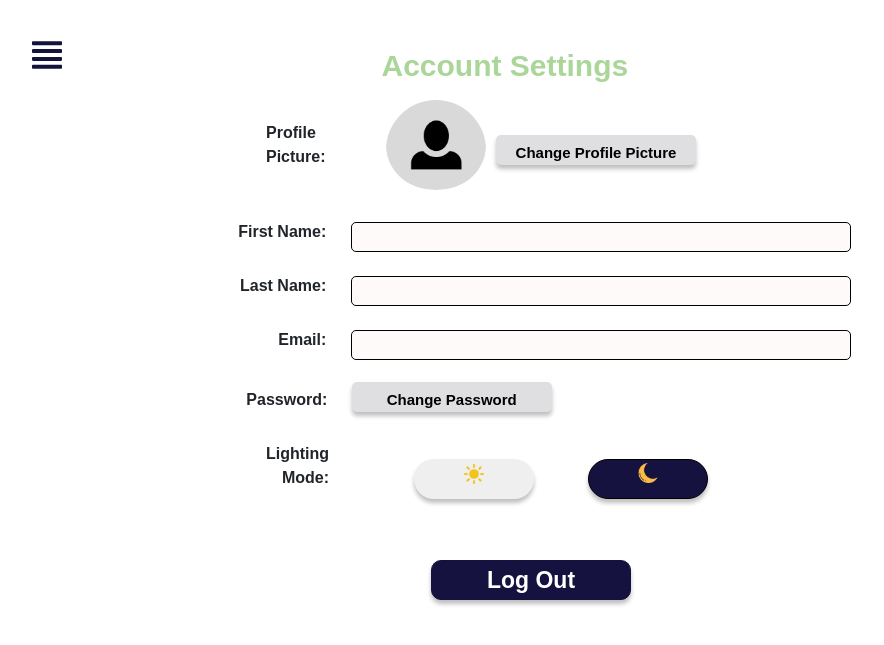
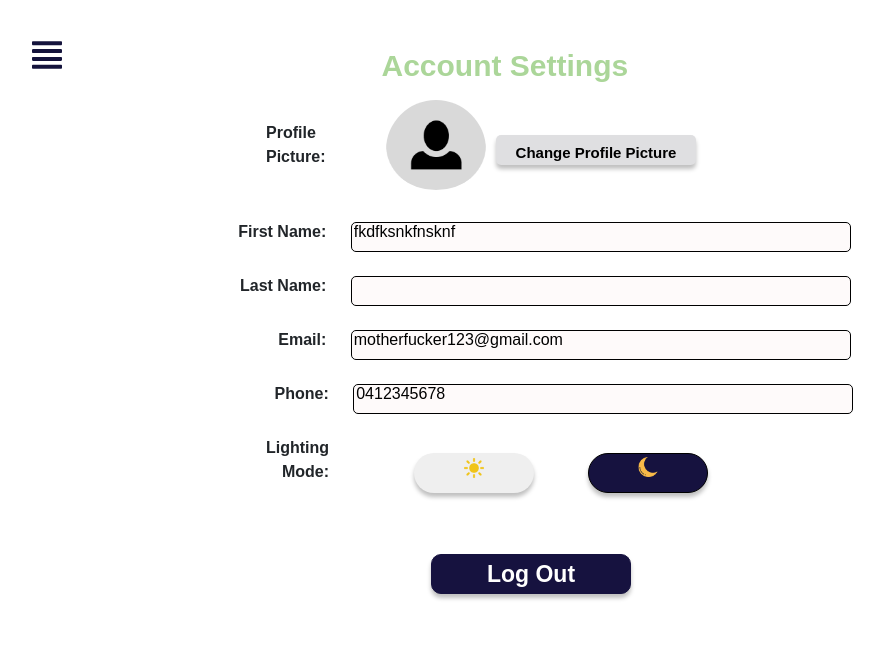
Before and after one commit to KhanhHua2102/Monetize.ai, a Flask app: page /settings in a window 1280 px wide. Shown: the top 645 px of the page, without its empty margins (109-993 px from the left). Run offline with Flask 3, Linux system fonts and the light colour scheme; a user stored in the database is signed in.

Commit message:
Finish with Settings, Sign In, Login Features

```diff
--- a/application/routes.py
+++ b/application/routes.py
@@ -28,9 +28,11 @@ def portfolio():
 def history():
     return render_template('history.html')
 
-@app.route("/settings")
+@app.route('/settings')
 def settings():
-    return render_template('settings.html', menuCss=True)
+    email = session['Email']
+    user_data = sql.getUserData(email)
+    return render_template('settings.html',menuCss=True, user_data=user_data)
 
 @app.route('/help')
 def help():
@@ -47,10 +49,14 @@ def login():
         email = form.email.data
         password = form.password.data
 
-        user_data = sql.getUserData(email, password)
+        user_data = sql.getUserData(email)
+        if not user_data:
+         flash('User not found', 'error')
+         return redirect(url_for('login'))
 
-        if not user_data:
-            return redirect(url_for('login'))
+        if password != user_data.password:
+          flash('Incorrect Password', 'error')
+          return redirect(url_for('login'))
 
         session['Email'] = email
         session.permanent = True  # make the session cookie permanent
--- a/application/templates/settings.html
+++ b/application/templates/settings.html
@@ -14,34 +14,35 @@
 
     <div class="picture">
         <label for="profilepic">Profile Picture:</label>
-                <img src="{{ url_for('static', filename='img/Frame 1.png') }}" alt="profile picture" >
+        <img src="{{ url_for('static', filename='img/Frame 1.png') }}" alt="profile picture">
         <button class="Change-Profile">Change Profile Picture</button>
     </div>
     <div class="Firstname">
         <label for="firstname">First Name:</label>
-			<input type="text" id="firstname" name="firstname">
+        <input type="text" id="firstname" name="firstname" value="{{ user_data.user_name.split()[0] }}">
         </div>
+
 
     <div class="Lastname">
         <label for="lastname">Last Name:</label>
-			<input type="text" id="lastname" name="lastname">
+        <input type="text" id="lastname" name="lastname" value="{{ ' '.join(user_data.user_name.split()[1:]) }}">
     </div>
     <div class="Email">
         <label for="email">Email:</label>
-			<input type="email" id="email" name="email">
+        <input type="email" id="email" name="email" value="{{ user_data.email }}">
     </div>
-        <div class="Password1">
-			<label for="password">Password:</label>
-
-			<button class="Password">Change Password</button>
+    <div class="Phone">
+        <label for="phone">Phone:</label>
+        <input type="text" id="phone" name="phone" value="{{ user_data.phone_number }}">
     </div>
     <div class="Lighting">
         <label for="Mode">Lighting Mode:</label>
-			<button class="Light"><img src="{{ url_for('static', filename='img/831682.png') }}" alt="sun"  ></button>
-            <button class="Dark"><img src="{{ url_for('static', filename='img/180700.png') }}" alt="profile picture" ></button>
+        <button class="Light"><img src="{{ url_for('static', filename='img/831682.png') }}" alt="sun"></button>
+        <button class="Dark"><img src="{{ url_for('static', filename='img/180700.png') }}"
+                alt="profile picture"></button>
     </div>
 
-        <a href="{{ url_for('login') }}" class="logout">Log Out</a>
+    <a href="{{ url_for('logOut') }}" class="logout">Log Out</a>
 
 </form>
 
--- a/sql.py
+++ b/sql.py
@@ -1,7 +1,7 @@
 from application import app, models
 from flask_sqlalchemy import SQLAlchemy
 from flask_migrate import Migrate
-from flask import jsonify, flash
+from flask import jsonify, flash, render_template
 from datetime import datetime
 import os
 from sqlalchemy import ForeignKey
@@ -41,18 +41,9 @@ def addUser(user_name, email, password, phone_number):
     models.db.session.close()
 
 # return user data from user table in database as JSON object
-def getUserData(email, password):
+def getUserData(email):
     user = models.user.query.filter_by(email=email).first()
-    if user:
-        if user.password == password:
-            user_data = {"user_id": user.user_id, "user_name": user.user_name, "email": user.email, "phone_number": user.phone_number, "password": user.password, "risk_tolerence": user.risk_tolerence}
-            return user_data
-        else:
-            flash('Incorrect password', 'error')
-            return {}
-    else:
-        flash('User not found', 'error')
-        return {}
+    return user
 
 
 def getUserId(email):
```
Also changed, not shown: test.db. Lines whose indentation alone changed are shown as unchanged.
